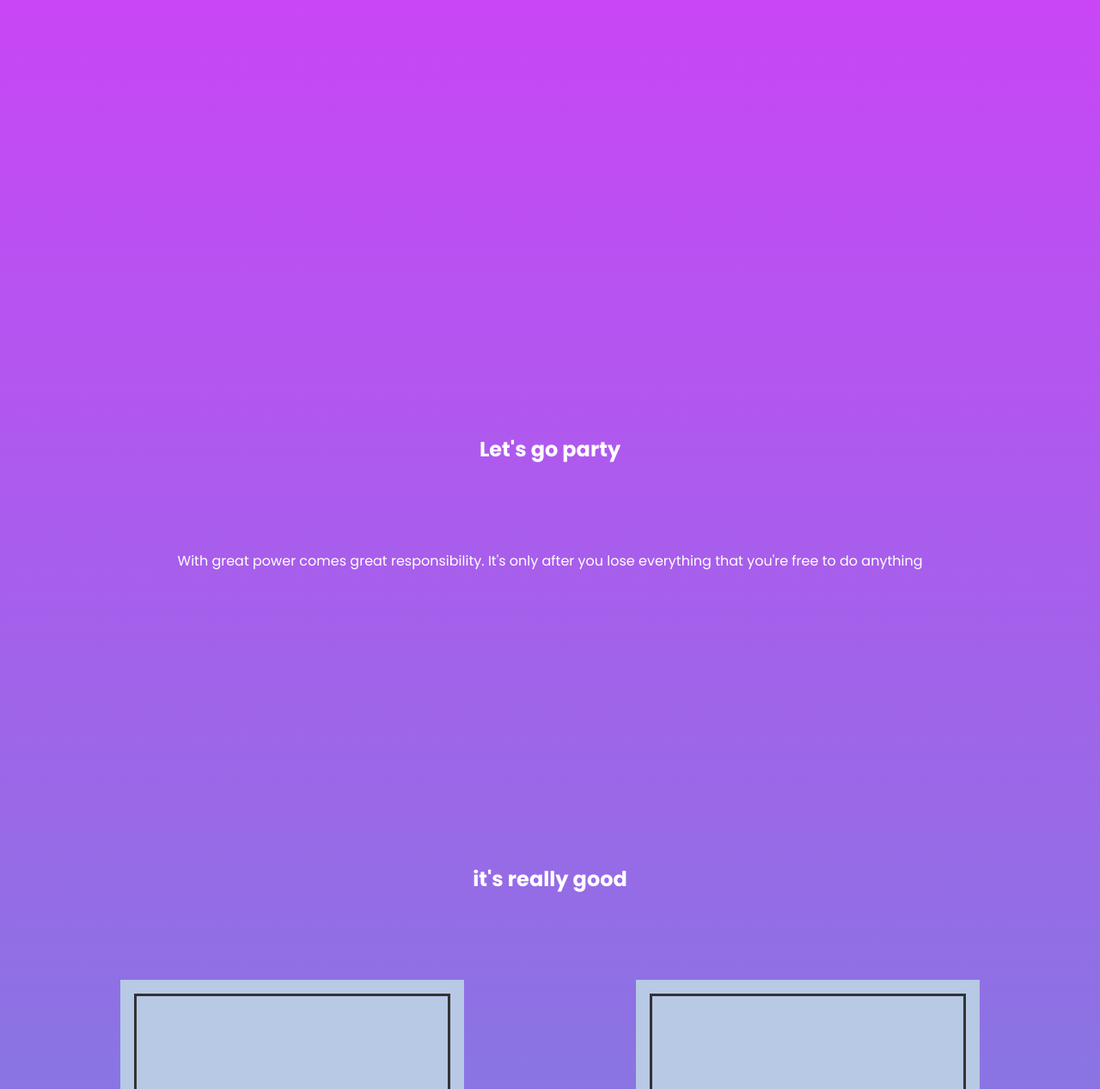
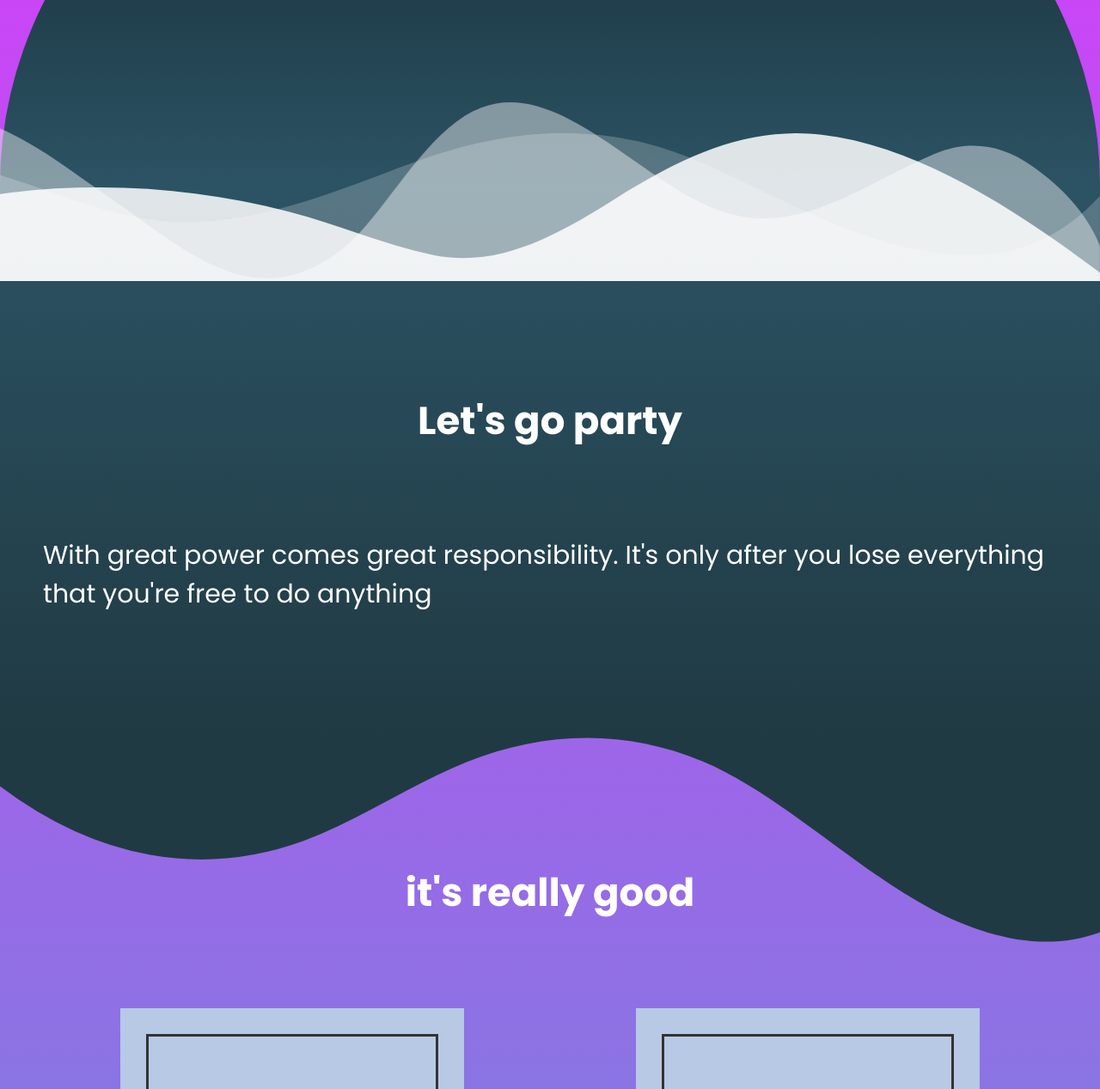
Before and after one commit to hawkaii/Admin, a plain HTML site: page index.html in a window 1280 px wide. Shown: the part 473-1740 px from the top of the page at 86% size. Drawn offline with Linux system fonts and the light colour scheme.

Commit message:
did layers and curves

```diff
--- a/index.html
+++ b/index.html
@@ -11,12 +11,12 @@
 <body>
   <h1>Hi Bro!</h1>
 
-  <section class="hidden">
+  <section class="hidden bubble">
     <h1>Hi Bro</h1>
     <p>This is my website</p>
   </section>
 
-  <section  class="hidden">
+  <section  class="hidden dark">
     <h2>Let's go party</h2>
     <p>
       With great power comes great responsibility.
@@ -26,6 +26,14 @@
 
   <section  class="hidden">
     <h2>it's really good</h2>
+    <div class="wave">
+        <svg data-name="Layer 1" xmlns="http://www.w3.org/2000/svg" viewBox="0 0 1200 120" preserveAspectRatio="none">
+          <path
+            d="M321.39,56.44c58-10.79,114.16-30.13,172-41.86,82.39-16.72,168.19-17.73,250.45-.39C823.78,31,906.67,72,985.66,92.83c70.05,18.48,146.53,26.09,214.34,3V0H0V27.35A600.21,600.21,0,0,0,321.39,56.44Z"
+            class="shape-fill"
+          ></path>
+        </svg>
+      </div>
 
     <div class="logos">
 
@@ -95,6 +103,8 @@
     </div>
 
   </div>
+
+
 </div>
       <!-- <div class="logo ">
         <img
@@ -102,10 +112,20 @@
   alt="avatar" /> -->
 
       </div>
+
     </div>
+
   </section>
   <section>
     <h1>Thank you </h1>
+
   </section>
+   <div class="custom-shape-divider-bottom-1687177153">
+    <svg data-name="Layer 1" xmlns="http://www.w3.org/2000/svg" viewBox="0 0 1200 120" preserveAspectRatio="none">
+        <path d="M0,0V46.29c47.79,22.2,103.59,32.17,158,28,70.36-5.37,136.33-33.31,206.8-37.5C438.64,32.43,512.34,53.67,583,72.05c69.27,18,138.3,24.88,209.4,13.08,36.15-6,69.85-17.84,104.45-29.34C989.49,25,1113-14.29,1200,52.47V0Z" opacity=".25" class="shape-fill"></path>
+        <path d="M0,0V15.81C13,36.92,27.64,56.86,47.69,72.05,99.41,111.27,165,111,224.58,91.58c31.15-10.15,60.09-26.07,89.67-39.8,40.92-19,84.73-46,130.83-49.67,36.26-2.85,70.9,9.42,98.6,31.56,31.77,25.39,62.32,62,103.63,73,40.44,10.79,81.35-6.69,119.13-24.28s75.16-39,116.92-43.05c59.73-5.85,113.28,22.88,168.9,38.84,30.2,8.66,59,6.17,87.09-7.5,22.43-10.89,48-26.93,60.65-49.24V0Z" opacity=".5" class="shape-fill"></path>
+        <path d="M0,0V5.63C149.93,59,314.09,71.32,475.83,42.57c43-7.64,84.23-20.12,127.61-26.46,59-8.63,112.48,12.24,165.56,35.4C827.93,77.22,886,95.24,951.2,90c86.53-7,172.46-45.71,248.8-84.81V0Z" class="shape-fill"></path>
+    </svg>
+</div>
 </body>
 </html>
--- a/style.css
+++ b/style.css
@@ -114,11 +114,6 @@
 .image{
   background: cyan;
 }
-
-
-
-
-
 h2{
   padding: 100px;
 }
@@ -141,11 +136,14 @@ section {
   padding: 50px;
 }
 .hidden {
-  opacity: 0;
+  opacity: 1;
   filter: blur(5px);
-  transform: translateX(-100%);
+  /*transform: translateX(-100%);*/
   transition: 1s ease-in-out ;
+  color: rgba(200,200,192,0.3);
+  font-size: 10px;
 }
+
 img{
   height:100px;
   width: auto;
@@ -154,7 +152,8 @@ img{
   opacity: 1;
   filter:blur(0);
   transform: translateX(0);
-
+  color: rgba(255,255,255,1);
+  font-size: 30px;
 }
 .logos {
 
@@ -188,3 +187,66 @@ img{
 .logo:hover{
   transform: scale(1.05);
 }
+
+
+
+
+
+/* Bubble bg with plain CSS */
+.bubble::after {
+        content: '';
+        border-top-left-radius: 50% 100%;
+        border-top-right-radius: 50% 100%;
+        position: absolute;
+        bottom: 0;
+        z-index: -1;
+        width: 100%;
+        background: linear-gradient(#0F2027,  #2C5364);
+        height: 85%;
+      }
+/*dark*/
+.dark {
+  background:linear-gradient(#2C5364 ,#203A43);
+}
+ /* Curved bg with SVG via https://www.shapedivider.app/ */
+
+      .wave {
+        position: absolute;
+        top: 0;
+        left: 0;
+        width: 100%;
+        overflow: hidden;
+        line-height: 0;
+      }
+
+      .wave svg {
+        position: relative;
+        display: block;
+        width: calc(103% + 1.3px);
+        height: 262px;
+      }
+
+      .wave .shape-fill {
+        fill:#203A43;
+      }
+ .custom-shape-divider-bottom-1687177153 {
+    position: absolute;
+    bottom: 0;
+    left: 0;
+    width: 100%;
+    overflow: hidden;
+    line-height: 0;
+    transform: rotate(180deg);
+}
+
+.custom-shape-divider-bottom-1687177153 svg {
+    position: relative;
+    display: block;
+    width: calc(122% + 1.3px);
+    height: 227px;
+    transform: rotateY(180deg);
+}
+
+.custom-shape-divider-bottom-1687177153 .shape-fill {
+    fill: #FFFFFFD9;
+}
```
Also changed, not shown: layer2.svg (added).
